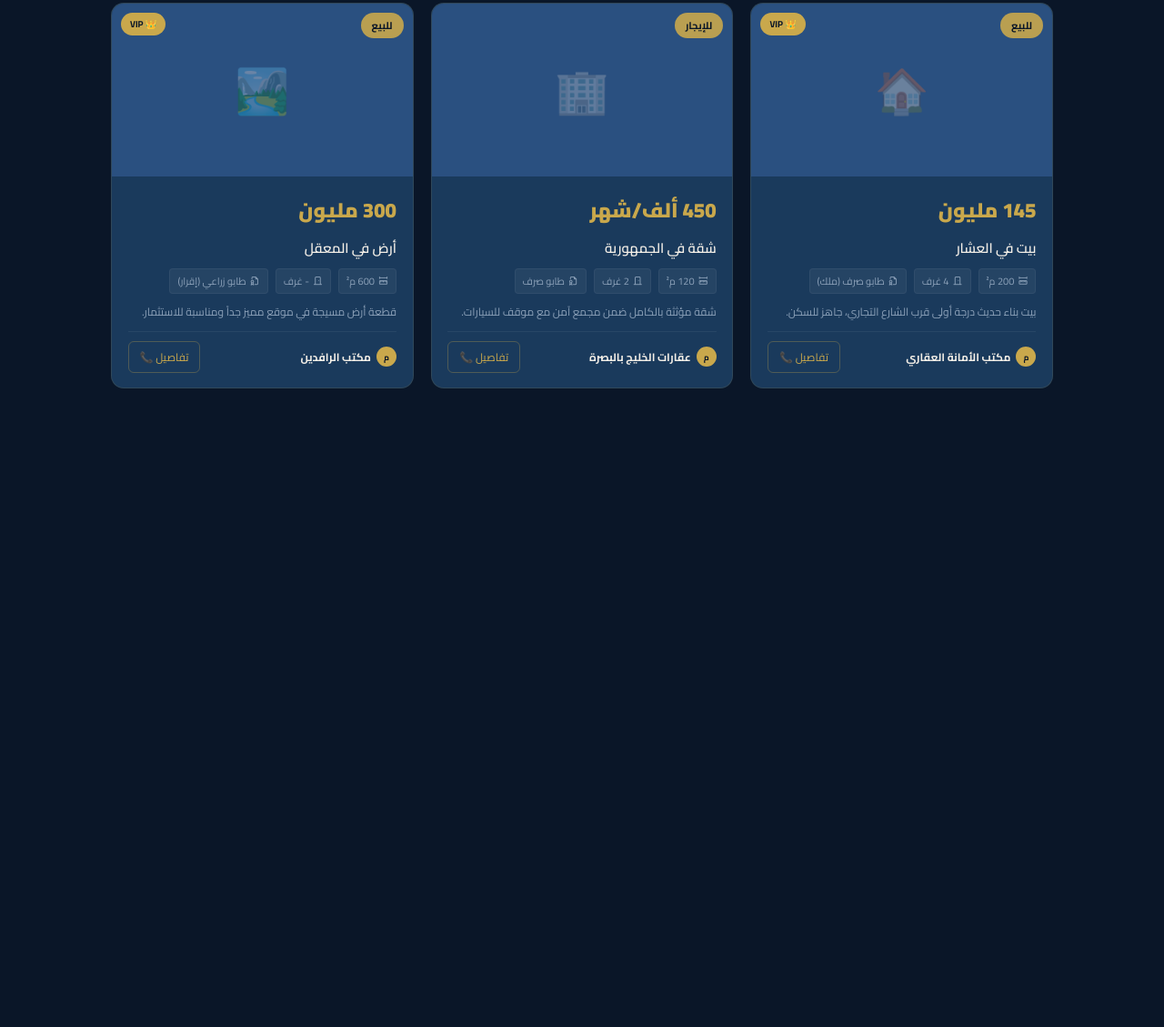
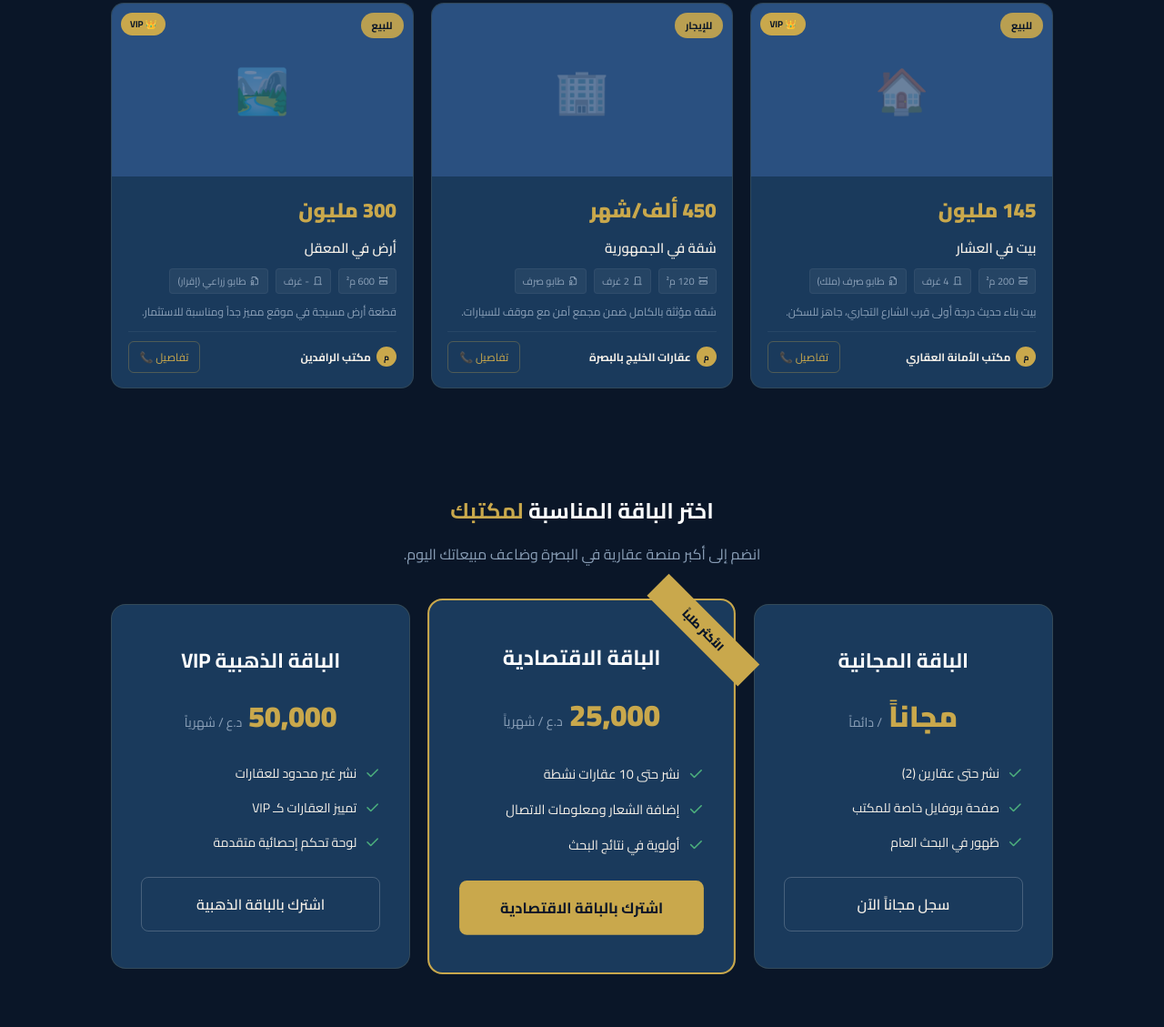
Before and after one commit to kararfaroq/basra-realestate, a website: page index.html in a window 1280 px wide. Shown: the part 1143-2272 px from the top of the page at 91% size. Before the commit the page ends 1618 px from the top, so only its background shows below. Drawn offline with Linux system fonts and the light colour scheme.

Commit message:
Update index.html

```diff
--- a/index.html
+++ b/index.html
@@ -30,10 +30,6 @@
     .hero-actions{display:flex;gap:1rem;flex-wrap:wrap;justify-content:center;margin-bottom:3.5rem}
     .btn-primary{background:var(--gold);color:var(--navy);padding:14px 32px;border-radius:8px;font-size:16px;font-weight:700;border:none;cursor:pointer;font-family:'Cairo',sans-serif;transition:all .2s}
     .btn-secondary{background:transparent;color:var(--text-on-dark);padding:14px 32px;border-radius:8px;font-size:16px;font-weight:600;border:1px solid rgba(255,255,255,0.2);cursor:pointer;font-family:'Cairo',sans-serif;transition:all .2s}
-    .hero-stats{display:flex;gap:3rem;justify-content:center;flex-wrap:wrap}
-    .stat{text-align:center}
-    .stat-num{font-size:2rem;font-weight:900;color:var(--gold)}
-    .stat-label{font-size:13px;color:var(--text-muted);margin-top:2px}
     .search-section{background:var(--navy-mid);padding:2.5rem 2rem;border-top:1px solid rgba(201,168,76,0.15);border-bottom:1px solid rgba(201,168,76,0.15)}
     .search-container{max-width:900px;margin:0 auto}
     .search-label{font-size:14px;color:var(--text-muted);margin-bottom:0.8rem;font-weight:500}
@@ -51,8 +47,6 @@
     .section-header{display:flex;align-items:center;justify-content:space-between;margin-bottom:1.5rem}
     .section-title{font-size:1.5rem;font-weight:700}
     .section-title span{color:var(--gold)}
-
-    /* تصميم الكروت الجديد مع الصور والتفاصيل */
     .listing-grid{display:grid;grid-template-columns:repeat(auto-fill,minmax(300px,1fr));gap:1.2rem}
     .listing-card{background:var(--navy-mid);border:1px solid rgba(201,168,76,0.12);border-radius:14px;overflow:hidden;cursor:pointer;transition:all .25s;position:relative}
     .listing-card:hover{border-color:rgba(201,168,76,0.4);transform:translateY(-3px); box-shadow: 0 10px 20px rgba(0,0,0,0.3);}
@@ -73,13 +67,27 @@
     .card-btn{border:1px solid rgba(201,168,76,0.3);background:transparent;color:var(--gold);padding:5px 12px;border-radius:6px;font-size:12px;cursor:pointer;font-family:'Cairo',sans-serif;}
     .empty-search {grid-column: 1 / -1; text-align: center; padding: 4rem; background: rgba(255,255,255,0.02); border-radius: 14px; border: 1px dashed rgba(201,168,76,0.3); color: var(--text-muted);}
 
+    /* PRICING SECTION */
+    .pricing-section{padding:4rem 2rem;max-width:1100px;margin:0 auto;}
+    .pricing-grid{display:grid;grid-template-columns:repeat(auto-fit,minmax(280px,1fr));gap:1.5rem;margin-top:2.5rem;}
+    .pricing-card{background:var(--navy-mid);border:1px solid rgba(201,168,76,0.15);border-radius:16px;padding:2.5rem 2rem;text-align:center;position:relative;transition:all 0.3s;}
+    .pricing-card:hover{transform:translateY(-5px);border-color:var(--gold);}
+    .pricing-card.popular{border:2px solid var(--gold); transform:scale(1.03);}
+    .pricing-card.popular::after{content:'الأكثر طلباً';position:absolute;top:15px;right:-35px;background:var(--gold);color:var(--navy);padding:5px 40px;transform:rotate(45deg);font-size:12px;font-weight:900;}
+    .pkg-name{font-size:1.4rem;font-weight:700;color:#fff;margin-bottom:10px;}
+    .pkg-price{font-size:2rem;font-weight:900;color:var(--gold);margin-bottom:20px;}
+    .pkg-price span{font-size:14px;color:var(--text-muted);font-weight:500;}
+    .pkg-features{list-style:none;text-align:right;margin-bottom:25px;}
+    .pkg-features li{margin-bottom:12px;font-size:14px;color:var(--text-on-dark);display:flex;align-items:center;gap:8px;}
+    .pkg-features li i{color:var(--success);font-size:18px;}
+
     /* MODAL */
     .modal-overlay {display: none; position: fixed; top: 0; left: 0; width: 100%; height: 100%; background: rgba(10, 22, 40, 0.9); backdrop-filter: blur(5px); z-index: 1000; justify-content: center; align-items: center; padding: 1rem; overflow-y:auto;}
     .modal-content {background: var(--navy-mid); border: 2px solid var(--gold); border-radius: 16px; padding: 2rem; width: 100%; max-width: 550px; position: relative; margin:auto;}
     .input-field-modal{width:100%;background:rgba(255,255,255,0.05);border:1px solid rgba(201,168,76,0.2);border-radius:8px;padding:12px 16px;color:var(--text-on-dark);font-family:'Cairo';font-size:14px;outline:none;margin-bottom:15px;}
     .btn-close-danger-modal{width:100%;background:transparent;color:var(--danger);border:1px solid var(--danger);border-radius:8px;padding:12px;font-size:14px;font-weight:700;font-family:'Cairo';cursor:pointer;margin-top:10px;}
     .modal-close-top-btn {position:absolute;top:15px;left:15px;background:rgba(255,255,255,0.05);border:1px solid rgba(255,255,255,0.1);color:var(--text-muted);width:32px;height:32px;border-radius:50%;font-size:18px;cursor:pointer;display:flex;align-items:center;justify-content:center;}
-    .grid-2 { display: grid; grid-template-columns: 1fr 1fr; gap: 15px; }
+
     @media(max-width:700px){ .nav-links{display:none} .search-filters { flex-direction: column; width: 100%; border-left: none; } .filter-select { border-left: none; border-bottom: 1px solid rgba(201,168,76,0.15); width: 100%; } .search-btn { width: 100%; } }
   </style>
 </head>
@@ -89,8 +97,15 @@
     <div class="nav-logo-icon">ب</div>
     <div class="nav-logo-text">دليل البصرة العقاري<span>أكبر منصة عقارية في البصرة</span></div>
   </div>
-  <div class="nav-links"><a href="#">العقارات</a><a href="#">المكاتب</a><a href="#search">البحث الذكي</a><button class="btn-add-prop" onclick="openAddPropertyModal()">➕ أضف عقارك كزائر</button></div>
-  <button class="nav-cta" onclick="window.location.href='admin.html'">تسجيل الدخول للمكاتب</button>
+  <div class="nav-links">
+    <a href="#search">البحث الذكي</a>
+    <a href="#pricing">باقات المكاتب</a>
+    <button class="btn-add-prop" onclick="openAddPropertyModal()">➕ أضف عقارك كزائر</button>
+  </div>
+  <div style="display:flex; gap:10px;">
+    <button class="btn-secondary" style="padding:8px 16px; font-size:13px;" onclick="window.location.href='register.html'">تسجيل مكتبك</button>
+    <button class="nav-cta" onclick="window.location.href='admin.html'">دخول</button>
+  </div>
 </nav>
 
 <section class="hero">
@@ -99,7 +114,10 @@
     <div class="hero-badge">🏆 منصة الرقابة والتحكم المتكاملة لمحافظة البصرة</div>
     <h1 class="hero-title">ابحث عن عقارك في <span class="accent">البصرة</span><br>بذكاء وسهولة</h1>
     <p class="hero-subtitle">المنصة الأولى المربوطة بنظام رقابة إداري متكامل لمتابعة الاشتراكات والمكاتب العقارية المعتمدة.</p>
-    <div class="hero-actions"><button class="btn-primary" onclick="scrollToSearch()">🔍 ابحث عن عقار الآن</button><button class="btn-secondary" onclick="openAddPropertyModal()">➕ انشر عقار كزائر سريع</button></div>
+    <div class="hero-actions">
+      <button class="btn-primary" onclick="scrollToSearch()">🔍 ابحث عن عقار الآن</button>
+      <button class="btn-secondary" onclick="window.location.href='register.html'">💼 سجل مكتبك العقاري الآن</button>
+    </div>
   </div>
 </section>
 
@@ -125,6 +143,45 @@
 
 <section class="listings-section"><div class="section-header"><div class="section-title">المعرض <span>العام</span> للعقارات</div></div><div class="listing-grid" id="listingGrid"></div></section>
 
+<section class="pricing-section" id="pricing">
+  <div style="text-align: center; margin-bottom: 2rem;">
+    <h2 class="section-title" style="color:#fff;">اختر الباقة المناسبة <span>لمكتبك</span></h2>
+    <p style="color:var(--text-muted); margin-top:10px;">انضم إلى أكبر منصة عقارية في البصرة وضاعف مبيعاتك اليوم.</p>
+  </div>
+  <div class="pricing-grid">
+    <div class="pricing-card">
+      <div class="pkg-name">الباقة المجانية</div>
+      <div class="pkg-price">مجاناً <span>/ دائماً</span></div>
+      <ul class="pkg-features">
+        <li><i class="ti ti-check"></i> نشر حتى عقارين (2)</li>
+        <li><i class="ti ti-check"></i> صفحة بروفايل خاصة للمكتب</li>
+        <li><i class="ti ti-check"></i> ظهور في البحث العام</li>
+      </ul>
+      <button class="btn-secondary" style="width: 100%;" onclick="window.location.href='register.html?pkg=free'">سجل مجاناً الآن</button>
+    </div>
+    <div class="pricing-card popular">
+      <div class="pkg-name">الباقة الاقتصادية</div>
+      <div class="pkg-price">25,000 <span>د.ع / شهرياً</span></div>
+      <ul class="pkg-features">
+        <li><i class="ti ti-check"></i> نشر حتى 10 عقارات نشطة</li>
+        <li><i class="ti ti-check"></i> إضافة الشعار ومعلومات الاتصال</li>
+        <li><i class="ti ti-check"></i> أولوية في نتائج البحث</li>
+      </ul>
+      <button class="btn-primary" style="width: 100%;" onclick="window.location.href='register.html?pkg=eco'">اشترك بالباقة الاقتصادية</button>
+    </div>
+    <div class="pricing-card">
+      <div class="pkg-name">الباقة الذهبية VIP</div>
+      <div class="pkg-price">50,000 <span>د.ع / شهرياً</span></div>
+      <ul class="pkg-features">
+        <li><i class="ti ti-check"></i> نشر غير محدود للعقارات</li>
+        <li><i class="ti ti-check"></i> تمييز العقارات كـ VIP</li>
+        <li><i class="ti ti-check"></i> لوحة تحكم إحصائية متقدمة</li>
+      </ul>
+      <button class="btn-secondary" style="width: 100%;" onclick="window.location.href='register.html?pkg=gold'">اشترك بالباقة الذهبية</button>
+    </div>
+  </div>
+</section>
+
 <div id="addPropModal" class="modal-overlay" onclick="if(event.target.id === 'addPropModal') closeAddPropertyModal()">
   <div class="modal-content">
     <button onclick="closeAddPropertyModal()" class="modal-close-top-btn">✕</button>
@@ -144,7 +201,6 @@
 
 <script>
 const STORAGE_KEY = 'basra_data_v3';
-// البيانات الثابتة الافتراضية
 let defaultListings = [
   {type:'بيت', action:'للبيع', price:'145 مليون', area:'200', district:'العشار', deedType:'طابو صرف (ملك)', rooms:'4', desc:'بيت بناء حديث درجة أولى قرب الشارع التجاري، جاهز للسكن.', office:'مكتب الأمانة العقاري', officeId:'1', vip:true, icon:'🏠', image:''},
   {type:'شقة', action:'للإيجار', price:'450 ألف/شهر', area:'120', district:'الجمهورية', deedType:'طابو صرف', rooms:'2', desc:'شقة مؤثثة بالكامل ضمن مجمع آمن مع موقف للسيارات.', office:'عقارات الخليج بالبصرة', officeId:'2', vip:false, icon:'🏢', image:''},
@@ -197,9 +253,7 @@ function renderListings(dataToRender = null){
   }
 
   g.innerHTML = currentListings.map(l => {
-    // تجهيز ستايل الصورة
     const imageStyle = l.image ? `background-image:url(${l.image}); background-size:cover; background-position:center;` : '';
-
     return `
     <div class="listing-card">
       <div class="card-img" style="${imageStyle}">
```
